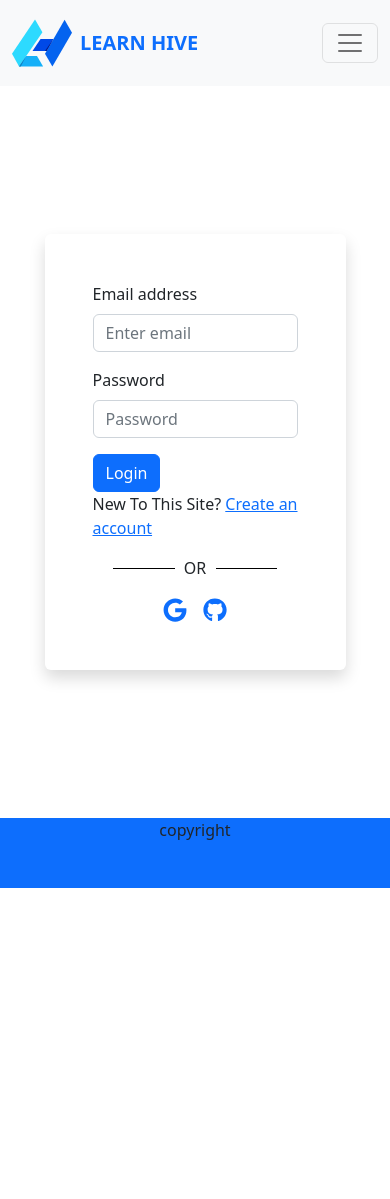
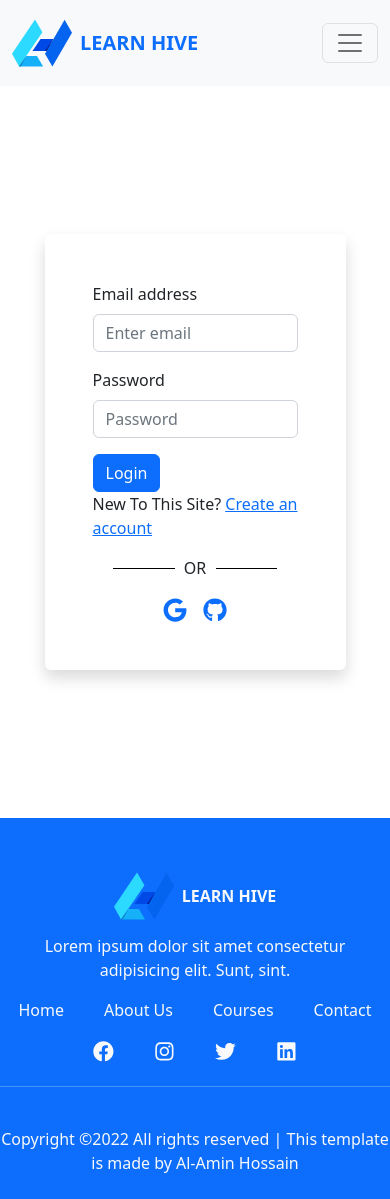
Before and after one commit to Ferrari2003/learning-programmin-client, a React (Create React App) app: page /login in a window 390 px wide. Before the commit the page ends 888 px from the top, so only its background shows below. Built offline with nearby package versions, Linux system fonts and the light colour scheme; no server answers.

Commit message:
Footer Designed & Made Responsive

```diff
--- /dev/null
+++ b/src/Pages/404/Error.js
@@ -0,0 +1,33 @@
+import React from "react";
+import { Link } from "react-router-dom";
+
+const Error = () => {
+  return (
+    <div
+      className="py-5 text-center"
+      style={{
+        backgroundImage: `url('https://i.ibb.co/Z2WL7K9/error-bg.png')`,
+        height: "80vh",
+        backgroundSize: "contain",
+        backgroundPosition: "center center",
+        backgroundRepeat: "no-repeat",
+      }}
+    >
+      <div>
+        <h1 className="bg-danger d-inline-block  px-3 text-light">Error 404</h1>
+      </div>
+      <div>
+        <h4 className="bg-primary d-inline-block  px-3 text-light">
+          Page Not Found
+        </h4>
+      </div>
+      <div className="mt-3">
+        <Link className="btn btn-outline-primary" to="/">
+          Back To Home
+        </Link>
+      </div>
+    </div>
+  );
+};
+
+export default Error;
--- /dev/null
+++ b/src/Pages/Checkout/Checkout.js
@@ -0,0 +1,9 @@
+import React, { useContext } from "react";
+import { AuthContext } from "../../contexts/AuthProvider/AuthProvider";
+
+const Checkout = () => {
+  const { selected } = useContext(AuthContext);
+  return <div>{selected.displayName}</div>;
+};
+
+export default Checkout;
--- /dev/null
+++ b/src/Pages/Courses/CourseDetail/CourseDetail.js
@@ -0,0 +1,25 @@
+import React, { useContext } from "react";
+import { useState } from "react";
+import { useLoaderData, useNavigate } from "react-router-dom";
+import { AuthContext } from "../../../contexts/AuthProvider/AuthProvider";
+
+const CourseDetail = () => {
+  const courseSingle = useLoaderData();
+  const { setSelected } = useContext(AuthContext);
+
+  const navigate = useNavigate();
+
+  const handleEnroll = () => {
+    console.log("enrolled clicked");
+    setSelected(courseSingle);
+    navigate("/checkout");
+  };
+  return (
+    <div>
+      {courseSingle.displayName}
+      <button onClick={handleEnroll}> enroll this course</button>
+    </div>
+  );
+};
+
+export default CourseDetail;
--- a/src/Pages/Courses/Courses/Courses.js
+++ b/src/Pages/Courses/Courses/Courses.js
@@ -1,27 +1,40 @@
 import React, { useContext } from "react";
 import { Col, Container, Row } from "react-bootstrap";
 import Card from "react-bootstrap/Card";
-import { Link } from "react-router-dom";
+import { Link, useLoaderData } from "react-router-dom";
 import { BsClock, BsFileBarGraph, BsStarFill } from "react-icons/bs";
 import { FiUserPlus } from "react-icons/fi";
 import { AuthContext } from "../../../contexts/AuthProvider/AuthProvider";
 
 const Courses = () => {
-  const { data } = useContext(AuthContext);
+  const data = useLoaderData();
+  console.log(data);
 
   return (
     <div>
       <Container className="">
         <Row className="mt-5">
-          <Col md={3}>
+          <Col
+            md={3}
+            className=" px-5 pt-5 rounded"
+            style={{ backgroundColor: "rgba(176, 203, 228, 0.627)" }}
+          >
+            <h3 className="text-center mb-3">All Courses</h3>
             {data.map((course) => (
-              <Link>{course.displayName}</Link>
+              <Link
+                className="d-block mb-3"
+                style={{ textDecoration: "none" }}
+                key={course.id}
+                to={`/courses/${course.id}`}
+              >
+                {course.displayName}
+              </Link>
             ))}
           </Col>
           <Col>
             <Row xs={1} md={2} lg={3} className="g-4">
               {data.map((course) => (
-                <Col>
+                <Col key={course.id}>
                   <Card>
                     <Card.Img variant="top" src={course.img} />
                     <Card.Body>
--- a/src/Pages/Home/Home.js
+++ b/src/Pages/Home/Home.js
@@ -121,7 +121,7 @@ const Home = () => {
         </Row>
       </Container>
 
-      <Container>
+      <Container className="my-5 py-5">
         <h2 className="text-center mb-5">Our Top Subjects</h2>
         <Row className="gap justify-content-center text-center text-light">
           <Col xs={11} md={3}>
@@ -165,7 +165,7 @@ const Home = () => {
         </Row>
       </Container>
 
-      <Container className="my-5">
+      <Container className="my-5 py-5">
         <Row className="align-items-center flex-column-reverse flex-md-row">
           <Col xs={12} md={6}>
             {/* <AiOutlineRise
@@ -215,7 +215,7 @@ const Home = () => {
         </Row>
       </Container>
 
-      <Container className="my-5 mx-auto text-center">
+      <Container className="my-5 py-5 mx-auto text-center">
         <div className="text-center mb-5">
           <h2>Meet Our Mentors</h2>
         </div>
@@ -309,7 +309,7 @@ const Home = () => {
         </Swiper>
       </Container>
 
-      <Container>
+      <Container className="my-5 py-5">
         <Row className="align-items-center">
           <Col xs={12} md={6}>
             <img src={imgLern} alt="" />
--- a/src/Pages/Shared/Footer/Footer.js
+++ b/src/Pages/Shared/Footer/Footer.js
@@ -1,10 +1,71 @@
 import React from "react";
+import { Col, Container, Nav, NavbarBrand, Row } from "react-bootstrap";
 import "./Footer.css";
+import logo from "../../../Assets/Logo/logo1.svg";
+import { FaFacebook, FaInstagram, FaLinkedin, FaTwitter } from "react-icons/fa";
+import { Link, NavLink } from "react-router-dom";
 
 const Footer = () => {
   return (
-    <div className="bg-primary footer">
-      <p className="text-center">copyright</p>
+    <div className="bg-primary text-light">
+      <Container className="pt-5">
+        <Row className="align-items-center">
+          <Col xs={12} md={4}>
+            <div
+              // onClick={() => navigate("/")}
+              className="d-flex align-items-center navbar-brand justify-content-center justify-content-md-start"
+            >
+              <img
+                alt=""
+                src={logo}
+                width="60"
+                height="60"
+                className="d-inline-block align-top me-2"
+              />
+              <span className="fw-bold text-light">LEARN HIVE</span>
+            </div>
+            <p className="pt-2 text-center text-md-start">
+              Lorem ipsum dolor sit amet consectetur adipisicing elit. Sunt,
+              sint.
+            </p>
+          </Col>
+          <Col>
+            <Nav className="align-items-center g-2 text-light gap justify-content-center footer-nav">
+              <Link to="/" className="text-light">
+                Home
+              </Link>
+              <Link className="text-light" to="/about">
+                About Us
+              </Link>
+              <Link className="text-light" to="/courses">
+                Courses
+              </Link>
+              <Link className="text-light" to="/contact">
+                Contact
+              </Link>
+            </Nav>
+            <div className="justify-content-center d-flex mt-3 gap social-icon">
+              <span>
+                <FaFacebook className="fa-login" size={"1.3em"}></FaFacebook>
+              </span>
+              <span>
+                <FaInstagram className="fa-login" size={"1.3em"}></FaInstagram>
+              </span>
+              <span>
+                <FaTwitter className="fa-login" size={"1.3em"}></FaTwitter>
+              </span>
+              <span>
+                <FaLinkedin className="fa-login" size={"1.3em"}></FaLinkedin>
+              </span>
+            </div>
+          </Col>
+          <hr className="mt-4" />
+        </Row>
+      </Container>
+      <p className="mb-0 text-light text-center py-4">
+        Copyright ©2022 All rights reserved | This template is made by Al-Amin
+        Hossain
+      </p>
     </div>
   );
 };
--- a/src/Pages/Shared/Header/Header.css
+++ b/src/Pages/Shared/Header/Header.css
@@ -20,3 +20,8 @@
 .profile-img:hover {
   cursor: pointer;
 }
+
+.footer-nav a {
+  text-decoration: none;
+  font-weight: 500;
+}
--- a/src/Routes/Routes/Routes.js
+++ b/src/Routes/Routes/Routes.js
@@ -1,5 +1,9 @@
+import { async } from "@firebase/util";
 import { createBrowserRouter } from "react-router-dom";
 import Main from "../../Layouts/Main";
+import Error from "../../Pages/404/Error";
+import Checkout from "../../Pages/Checkout/Checkout";
+import CourseDetail from "../../Pages/Courses/CourseDetail/CourseDetail";
 import Courses from "../../Pages/Courses/Courses/Courses";
 import Home from "../../Pages/Home/Home";
 import Login from "../../Pages/Login/Login";
@@ -17,12 +21,8 @@ export const routes = createBrowserRouter([
       },
       {
         path: "/courses",
-        element: (
-          <PrivateRoutes>
-            <Courses></Courses>
-          </PrivateRoutes>
-        ),
-        // loader: () => fetch("MOCK_DATA.json"),
+        element: <Courses></Courses>,
+        loader: () => fetch("https://leran-hive.elhameduaid.com"),
       },
       {
         path: "/login",
@@ -34,7 +34,21 @@ export const routes = createBrowserRouter([
       },
       {
         path: "/courses/:id",
-        element: <p>This is course detail</p>,
+        element: <CourseDetail></CourseDetail>,
+        loader: ({ params }) =>
+          fetch(`https://leran-hive.elhameduaid.com/courses/${params.id}`),
+      },
+      {
+        path: "/checkout",
+        element: (
+          <PrivateRoutes>
+            <Checkout></Checkout>
+          </PrivateRoutes>
+        ),
+      },
+      {
+        path: "*",
+        element: <Error></Error>,
       },
     ],
   },
--- a/src/contexts/AuthProvider/AuthProvider.js
+++ b/src/contexts/AuthProvider/AuthProvider.js
@@ -58,13 +58,14 @@ const AuthProvider = ({ children }) => {
       unsubscribe();
     };
   }, []);
+  const [selected, setSelected] = useState({});
 
-  const [data, setData] = useState([]);
-  useEffect(() => {
-    fetch("MOCK_DATA.json")
-      .then((res) => res.json())
-      .then((data) => setData(data));
-  }, []);
+  // const [data, setData] = useState([]);
+  // useEffect(() => {
+  //   fetch("https://leran-hive.elhameduaid.com")
+  //     .then((res) => res.json())
+  //     .then((data) => setData(data));
+  // }, []);
 
   const authInfo = {
     user,
@@ -76,7 +77,8 @@ const AuthProvider = ({ children }) => {
     verifyEmail,
     createUser,
     signIn,
-    data,
+    selected,
+    setSelected,
   };
   return (
     <AuthContext.Provider value={authInfo}>{children}</AuthContext.Provider>
```
